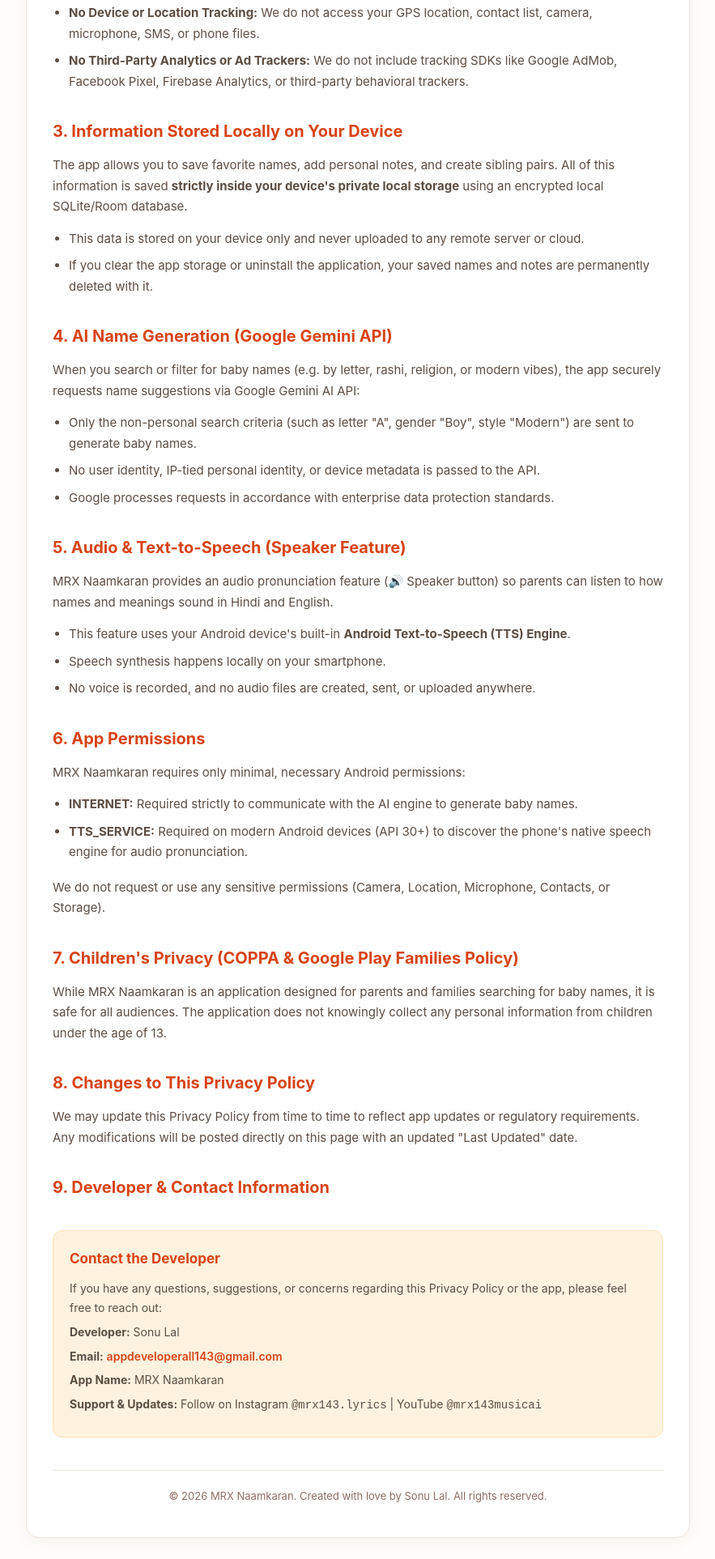
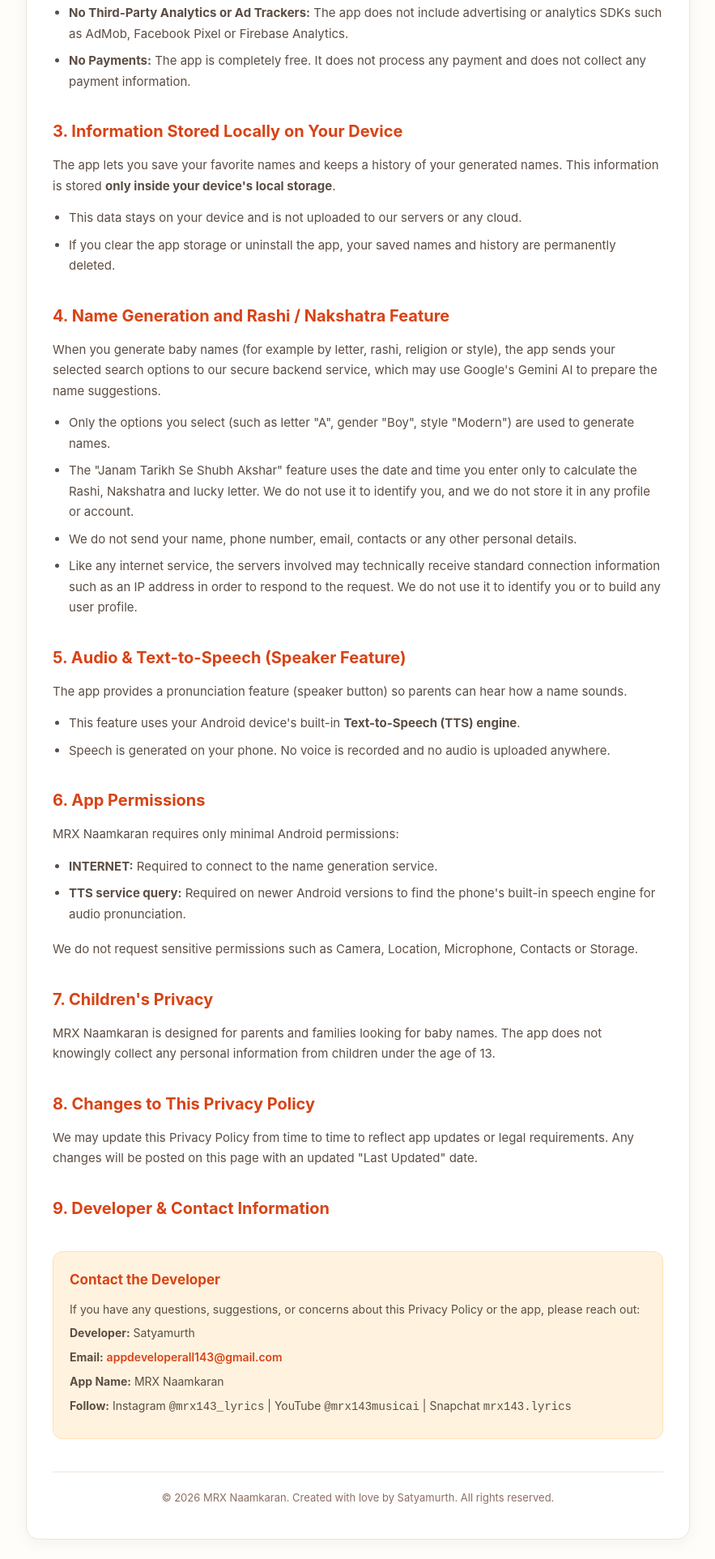
Before and after one commit to privacypolicymrxuri/MRXNaamkaran_privacy_policy-, a plain HTML site: page index.html in a window 1280 px wide. Shown: the part 804-2729 px from the top of the page at 81% size, without its empty margins (198-1081 px from the left). Drawn offline with Linux system fonts and the light colour scheme.

Commit message:
Update index.html

```diff
--- a/index.html
+++ b/index.html
@@ -84,9 +84,6 @@
             font-size: 20px;
             margin-top: 32px;
             margin-bottom: 12px;
-            display: flex;
-            align-items: center;
-            gap: 8px;
         }
 
         p {
@@ -174,91 +171,91 @@
         <h1>Privacy Policy</h1>
         <div class="subtitle">MRX Naamkaran – Indian Baby Names & Meanings</div>
         <div class="badge-bar">
-            <span class="badge">Last Updated: September 2026</span>
-            <span class="badge">Effective Date: September 2026</span>
-            <span class="badge">Version: 1.0.0</span>
-            <span class="badge">Zero Data Collection</span>
+            <span class="badge">Last Updated: November 2026</span>
+            <span class="badge">Effective Date: November 2026</span>
+            <span class="badge">No Account Required</span>
+            <span class="badge">Free App</span>
         </div>
     </div>
 
     <div class="highlight-box">
-        <strong>Summary for Users:</strong> <em>MRX Naamkaran</em> is built with a strict <strong>Privacy-First & Zero-Tracking</strong> philosophy. We do <strong>NOT</strong> collect, store, sell, or share any personal identity, device identifiers, contact lists, or baby details. All your saved favorite names remain 100% locally on your own phone.
+        <strong>Summary for Users:</strong> <em>MRX Naamkaran</em> does <strong>NOT</strong> ask you to create an account and does <strong>NOT</strong> collect your name, phone number, email, location, contacts or any personal identity. Your saved names and history stay on your own phone. The app is completely free and has no in-app purchases.
     </div>
 
     <h2>1. Introduction</h2>
     <p>
-        Welcome to <strong>MRX Naamkaran</strong> ("we", "our", or "the App"), developed by <strong>Sonu Lal</strong>. We respect your privacy and are committed to protecting it. This Privacy Policy explains how our application operates and confirms our policy regarding the non-collection of your personal data.
+        Welcome to <strong>MRX Naamkaran</strong> ("we", "our", or "the App"), developed by <strong>Satyamurth</strong>. We respect your privacy and are committed to protecting it. This Privacy Policy explains how the application works and what information it does and does not use.
     </p>
 
     <h2>2. Information We Do Not Collect</h2>
-    <p>We believe in absolute transparency. MRX Naamkaran does <strong>NOT</strong> collect:</p>
+    <p>MRX Naamkaran does <strong>NOT</strong> collect:</p>
     <ul>
-        <li><strong>No Personal Identifiable Information (PII):</strong> We do not ask for your name, phone number, physical address, email address, age, or gender.</li>
+        <li><strong>No Personal Identifiable Information:</strong> We do not ask for your name, phone number, address, email address, age, or gender.</li>
         <li><strong>No Account Creation:</strong> No login, signup, or user authentication is required. You can use all features anonymously.</li>
-        <li><strong>No Child or Family Identity:</strong> The app helps discover baby names, but never asks or records any child's identity or birth records.</li>
         <li><strong>No Device or Location Tracking:</strong> We do not access your GPS location, contact list, camera, microphone, SMS, or phone files.</li>
-        <li><strong>No Third-Party Analytics or Ad Trackers:</strong> We do not include tracking SDKs like Google AdMob, Facebook Pixel, Firebase Analytics, or third-party behavioral trackers.</li>
+        <li><strong>No Third-Party Analytics or Ad Trackers:</strong> The app does not include advertising or analytics SDKs such as AdMob, Facebook Pixel or Firebase Analytics.</li>
+        <li><strong>No Payments:</strong> The app is completely free. It does not process any payment and does not collect any payment information.</li>
     </ul>
 
     <h2>3. Information Stored Locally on Your Device</h2>
     <p>
-        The app allows you to save favorite names, add personal notes, and create sibling pairs. All of this information is saved <strong>strictly inside your device's private local storage</strong> using an encrypted local SQLite/Room database.
+        The app lets you save your favorite names and keeps a history of your generated names. This information is stored <strong>only inside your device's local storage</strong>.
     </p>
     <ul>
-        <li>This data is stored on your device only and never uploaded to any remote server or cloud.</li>
-        <li>If you clear the app storage or uninstall the application, your saved names and notes are permanently deleted with it.</li>
+        <li>This data stays on your device and is not uploaded to our servers or any cloud.</li>
+        <li>If you clear the app storage or uninstall the app, your saved names and history are permanently deleted.</li>
     </ul>
 
-    <h2>4. AI Name Generation (Google Gemini API)</h2>
+    <h2>4. Name Generation and Rashi / Nakshatra Feature</h2>
     <p>
-        When you search or filter for baby names (e.g. by letter, rashi, religion, or modern vibes), the app securely requests name suggestions via Google Gemini AI API:
+        When you generate baby names (for example by letter, rashi, religion or style), the app sends your selected search options to our secure backend service, which may use Google's Gemini AI to prepare the name suggestions.
     </p>
     <ul>
-        <li>Only the non-personal search criteria (such as letter "A", gender "Boy", style "Modern") are sent to generate baby names.</li>
-        <li>No user identity, IP-tied personal identity, or device metadata is passed to the API.</li>
-        <li>Google processes requests in accordance with enterprise data protection standards.</li>
+        <li>Only the options you select (such as letter "A", gender "Boy", style "Modern") are used to generate names.</li>
+        <li>The "Janam Tarikh Se Shubh Akshar" feature uses the date and time you enter only to calculate the Rashi, Nakshatra and lucky letter. We do not use it to identify you, and we do not store it in any profile or account.</li>
+        <li>We do not send your name, phone number, email, contacts or any other personal details.</li>
+        <li>Like any internet service, the servers involved may technically receive standard connection information such as an IP address in order to respond to the request. We do not use it to identify you or to build any user profile.</li>
     </ul>
 
     <h2>5. Audio & Text-to-Speech (Speaker Feature)</h2>
     <p>
-        MRX Naamkaran provides an audio pronunciation feature (🔊 Speaker button) so parents can listen to how names and meanings sound in Hindi and English.
+        The app provides a pronunciation feature (speaker button) so parents can hear how a name sounds.
     </p>
     <ul>
-        <li>This feature uses your Android device's built-in <strong>Android Text-to-Speech (TTS) Engine</strong>.</li>
-        <li>Speech synthesis happens locally on your smartphone.</li>
-        <li>No voice is recorded, and no audio files are created, sent, or uploaded anywhere.</li>
+        <li>This feature uses your Android device's built-in <strong>Text-to-Speech (TTS) engine</strong>.</li>
+        <li>Speech is generated on your phone. No voice is recorded and no audio is uploaded anywhere.</li>
     </ul>
 
     <h2>6. App Permissions</h2>
-    <p>MRX Naamkaran requires only minimal, necessary Android permissions:</p>
+    <p>MRX Naamkaran requires only minimal Android permissions:</p>
     <ul>
-        <li><strong>INTERNET:</strong> Required strictly to communicate with the AI engine to generate baby names.</li>
-        <li><strong>TTS_SERVICE:</strong> Required on modern Android devices (API 30+) to discover the phone's native speech engine for audio pronunciation.</li>
+        <li><strong>INTERNET:</strong> Required to connect to the name generation service.</li>
+        <li><strong>TTS service query:</strong> Required on newer Android versions to find the phone's built-in speech engine for audio pronunciation.</li>
     </ul>
-    <p>We do not request or use any sensitive permissions (Camera, Location, Microphone, Contacts, or Storage).</p>
+    <p>We do not request sensitive permissions such as Camera, Location, Microphone, Contacts or Storage.</p>
 
-    <h2>7. Children's Privacy (COPPA & Google Play Families Policy)</h2>
+    <h2>7. Children's Privacy</h2>
     <p>
-        While MRX Naamkaran is an application designed for parents and families searching for baby names, it is safe for all audiences. The application does not knowingly collect any personal information from children under the age of 13.
+        MRX Naamkaran is designed for parents and families looking for baby names. The app does not knowingly collect any personal information from children under the age of 13.
     </p>
 
     <h2>8. Changes to This Privacy Policy</h2>
     <p>
-        We may update this Privacy Policy from time to time to reflect app updates or regulatory requirements. Any modifications will be posted directly on this page with an updated "Last Updated" date.
+        We may update this Privacy Policy from time to time to reflect app updates or legal requirements. Any changes will be posted on this page with an updated "Last Updated" date.
     </p>
 
     <h2>9. Developer & Contact Information</h2>
     <div class="developer-card">
         <h3>Contact the Developer</h3>
-        <p>If you have any questions, suggestions, or concerns regarding this Privacy Policy or the app, please feel free to reach out:</p>
-        <p><strong>Developer:</strong> Sonu Lal</p>
+        <p>If you have any questions, suggestions, or concerns about this Privacy Policy or the app, please reach out:</p>
+        <p><strong>Developer:</strong> Satyamurth</p>
         <p><strong>Email:</strong> <a href="mailto:appdeveloperall143@gmail.com">appdeveloperall143@gmail.com</a></p>
         <p><strong>App Name:</strong> MRX Naamkaran</p>
-        <p><strong>Support & Updates:</strong> Follow on Instagram <code>@mrx143.lyrics</code> | YouTube <code>@mrx143musicai</code></p>
+        <p><strong>Follow:</strong> Instagram <code>@mrx143_lyrics</code> | YouTube <code>@mrx143musicai</code> | Snapchat <code>mrx143.lyrics</code></p>
     </div>
 
     <div class="footer">
-        &copy; 2026 MRX Naamkaran. Created with love by Sonu Lal. All rights reserved.
+        &copy; 2026 MRX Naamkaran. Created with love by Satyamurth. All rights reserved.
     </div>
 </div>
 
```
